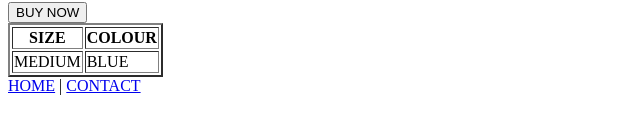
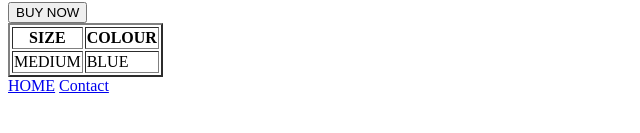
Before and after one commit to phomellosarah-ITvarsity/Module-1-6, a plain HTML site: page Babyfashion5.html in a window 1280 px wide. Shown: the part 271-404 px from the top of the page, 0-640 px from the left. Drawn offline with Linux system fonts and the light colour scheme.

Commit message:
Update Babyfashion5.html

```diff
--- a/Babyfashion5.html
+++ b/Babyfashion5.html
@@ -24,7 +24,8 @@
                      <td>BLUE</td>
                </tr>
              </table>
-             <a href="index.html">HOME</a> | <a href="contact.html">CONTACT</a>
+             <a href="index.html">HOME</a>
+             <a href="Contact.html">Contact</a>
 
 
       </body>
```
